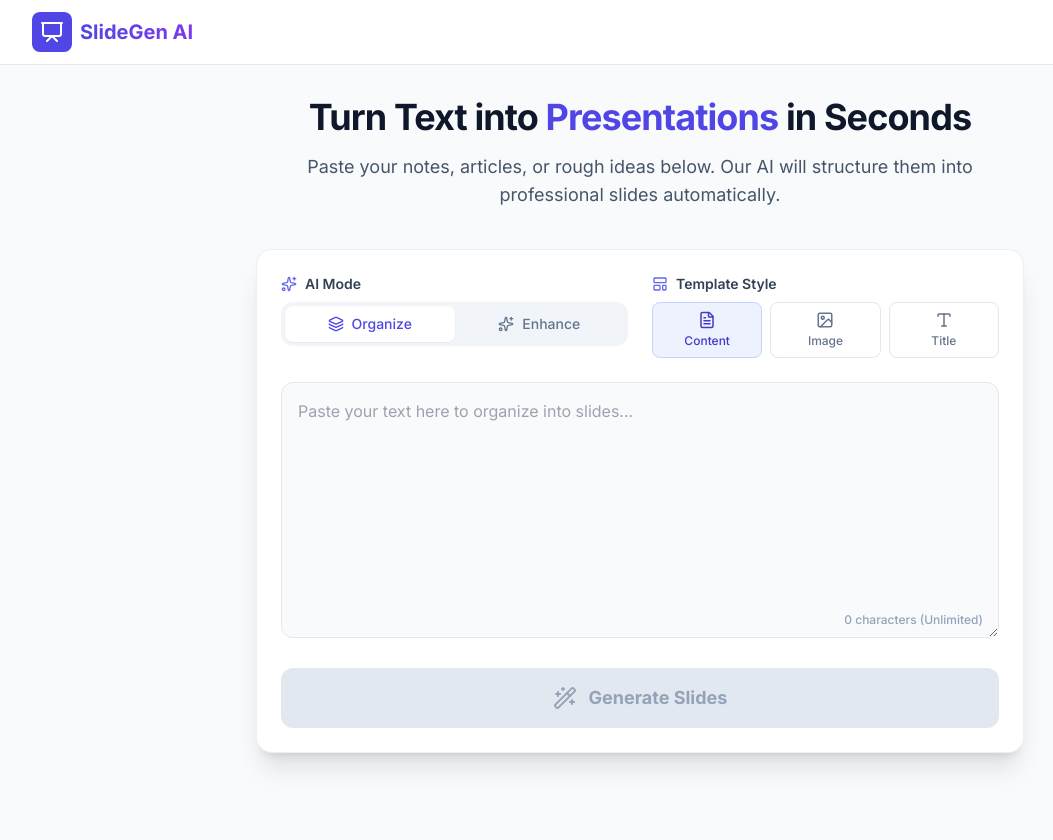
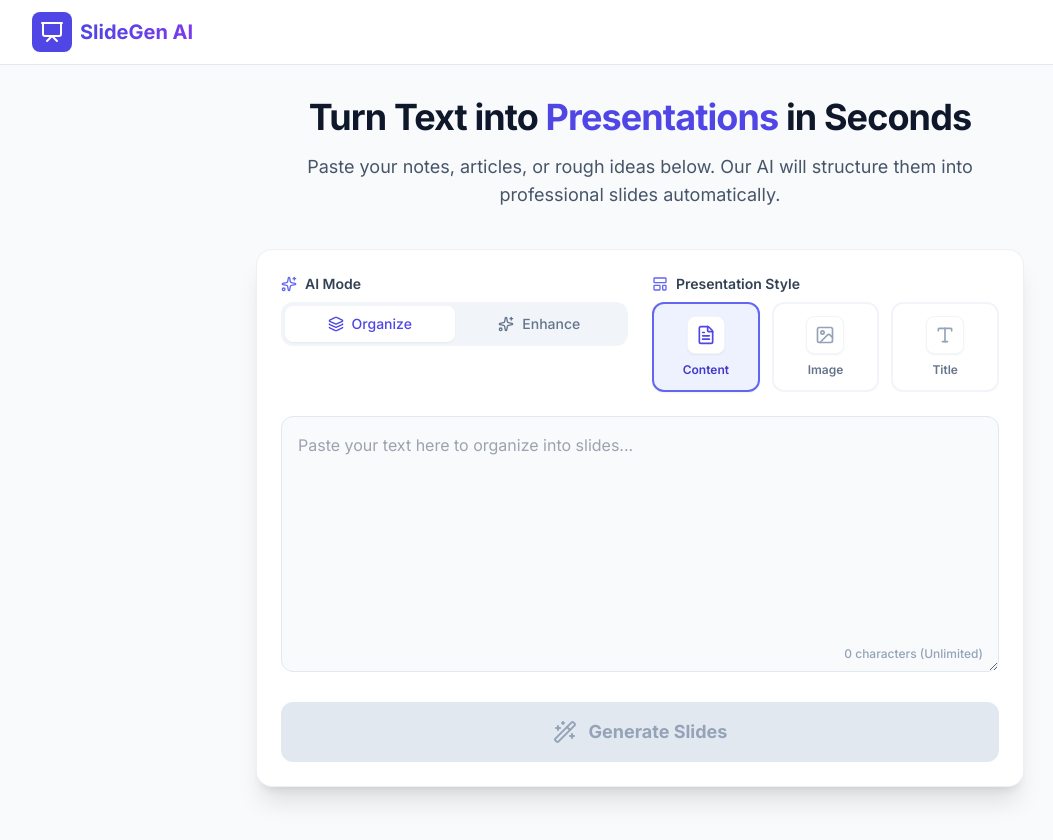
Before and after one commit to Smtrend/SlideGen-AI, a React (Vite) app: page / in a window 1280 px wide. Shown: the top 840 px of the page, without its empty margins (0-1053 px from the left). Built offline with nearby package versions, Linux system fonts and the light colour scheme.

Commit message:
feat: Refine presentation style instructions and UI
Update the Gemini API's style instructions to be more explicit about layout and content for different presentation styles. Improve the UI for selecting presentation styles, making buttons larger and more visually distinct.

```diff
--- a/App.tsx
+++ b/App.tsx
@@ -174,49 +174,55 @@ const App: React.FC = () => {
                   </div>
                 </div>
 
-                {/* Presentation Template Style */}
+                {/* Presentation Style Selector */}
                 <div className="flex-1">
                   <label className="block text-sm font-semibold text-slate-700 mb-2 flex items-center gap-2">
-                    <LayoutTemplate size={16} className="text-indigo-500" /> Template Style
+                    <LayoutTemplate size={16} className="text-indigo-500" /> Presentation Style
                   </label>
-                  <div className="grid grid-cols-3 gap-2">
+                  <div className="grid grid-cols-3 gap-3">
                     <button
                       onClick={() => setPresentationStyle(PresentationStyle.STANDARD)}
-                      className={`flex flex-col items-center justify-center p-2 rounded-lg border transition-all ${
+                      className={`flex flex-col items-center justify-center p-3 rounded-xl border-2 transition-all aspect-[4/3] ${
                         presentationStyle === PresentationStyle.STANDARD
-                          ? 'bg-indigo-50 border-indigo-200 text-indigo-700'
-                          : 'bg-white border-slate-200 text-slate-500 hover:border-slate-300'
+                          ? 'bg-indigo-50 border-indigo-500 text-indigo-700 shadow-sm'
+                          : 'bg-white border-slate-100 text-slate-500 hover:border-slate-300 hover:bg-slate-50'
                       }`}
                       title="Content Slide: Balanced text and details"
                     >
-                      <FileText size={18} className="mb-1" />
-                      <span className="text-xs font-medium">Content</span>
+                      <div className="p-2 bg-white rounded-lg shadow-sm mb-2 border border-slate-100">
+                        <FileText size={20} className={presentationStyle === PresentationStyle.STANDARD ? "text-indigo-600" : "text-slate-400"} />
+                      </div>
+                      <span className="text-xs font-semibold">Content</span>
                     </button>
 
                     <button
                       onClick={() => setPresentationStyle(PresentationStyle.VISUAL)}
-                      className={`flex flex-col items-center justify-center p-2 rounded-lg border transition-all ${
+                      className={`flex flex-col items-center justify-center p-3 rounded-xl border-2 transition-all aspect-[4/3] ${
                         presentationStyle === PresentationStyle.VISUAL
-                          ? 'bg-indigo-50 border-indigo-200 text-indigo-700'
-                          : 'bg-white border-slate-200 text-slate-500 hover:border-slate-300'
+                          ? 'bg-indigo-50 border-indigo-500 text-indigo-700 shadow-sm'
+                          : 'bg-white border-slate-100 text-slate-500 hover:border-slate-300 hover:bg-slate-50'
                       }`}
                       title="Image Slide: Concise text with image descriptions"
                     >
-                      <ImageIcon size={18} className="mb-1" />
-                      <span className="text-xs font-medium">Image</span>
+                      <div className="p-2 bg-white rounded-lg shadow-sm mb-2 border border-slate-100">
+                        <ImageIcon size={20} className={presentationStyle === PresentationStyle.VISUAL ? "text-indigo-600" : "text-slate-400"} />
+                      </div>
+                      <span className="text-xs font-semibold">Image</span>
                     </button>
 
                     <button
                       onClick={() => setPresentationStyle(PresentationStyle.MINIMALIST)}
-                      className={`flex flex-col items-center justify-center p-2 rounded-lg border transition-all ${
+                      className={`flex flex-col items-center justify-center p-3 rounded-xl border-2 transition-all aspect-[4/3] ${
                         presentationStyle === PresentationStyle.MINIMALIST
-                          ? 'bg-indigo-50 border-indigo-200 text-indigo-700'
-                          : 'bg-white border-slate-200 text-slate-500 hover:border-slate-300'
+                          ? 'bg-indigo-50 border-indigo-500 text-indigo-700 shadow-sm'
+                          : 'bg-white border-slate-100 text-slate-500 hover:border-slate-300 hover:bg-slate-50'
                       }`}
                       title="Title Slide: Large text, minimal points"
                     >
-                      <Type size={18} className="mb-1" />
-                      <span className="text-xs font-medium">Title</span>
+                      <div className="p-2 bg-white rounded-lg shadow-sm mb-2 border border-slate-100">
+                        <Type size={20} className={presentationStyle === PresentationStyle.MINIMALIST ? "text-indigo-600" : "text-slate-400"} />
+                      </div>
+                      <span className="text-xs font-semibold">Title</span>
                     </button>
                   </div>
                 </div>
--- a/services/geminiService.ts
+++ b/services/geminiService.ts
@@ -96,24 +96,25 @@ export const generateSlidesFromText = async (
     case PresentationStyle.VISUAL:
       styleInstruction = `
         STYLE GUIDE: "Visual / Image Focused"
-        - Keep bullet points very short and concise (max 5-8 words).
-        - Focus on creating space for the accompanying image (which you will describe in the imagePrompt).
+        - LAYOUT: Image takes 50% of the slide.
+        - CONTENT: Bullet points MUST be very short and concise (max 5-8 words).
+        - FOCUS: Prioritize visual impact over text density.
       `;
       break;
     case PresentationStyle.MINIMALIST:
       styleInstruction = `
         STYLE GUIDE: "Minimalist / Title Slides"
-        - Use very few words.
-        - Focus on big ideas and punchy headlines.
-        - Max 2-3 bullet points per slide.
+        - LAYOUT: Center aligned, large text.
+        - CONTENT: Use very few words. Max 2-3 bullet points per slide.
+        - FOCUS: Punchy headlines and big ideas.
       `;
       break;
     case PresentationStyle.STANDARD:
     default:
       styleInstruction = `
         STYLE GUIDE: "Standard Content"
-        - Balance of information and readability.
-        - Detailed enough to stand alone.
+        - LAYOUT: Balanced text and details.
+        - CONTENT: Detailed enough to stand alone.
       `;
       break;
   }
```
